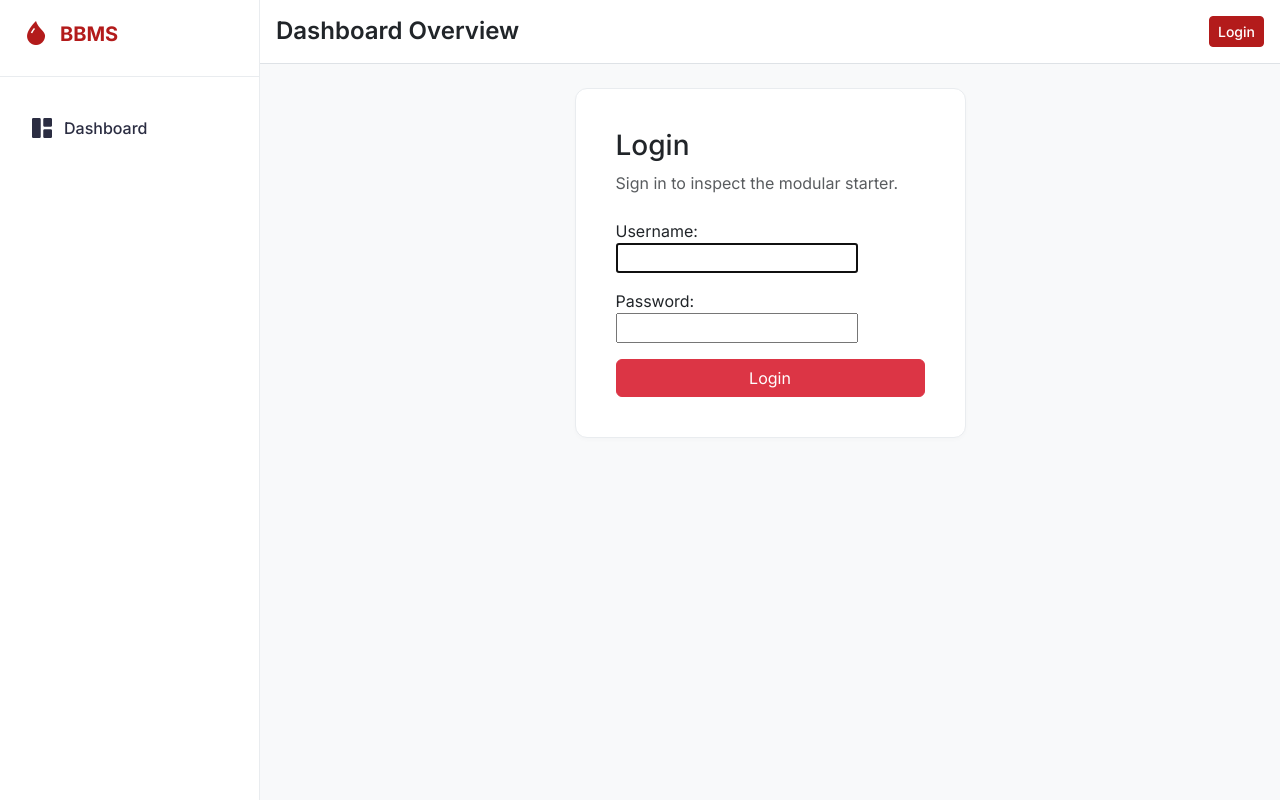
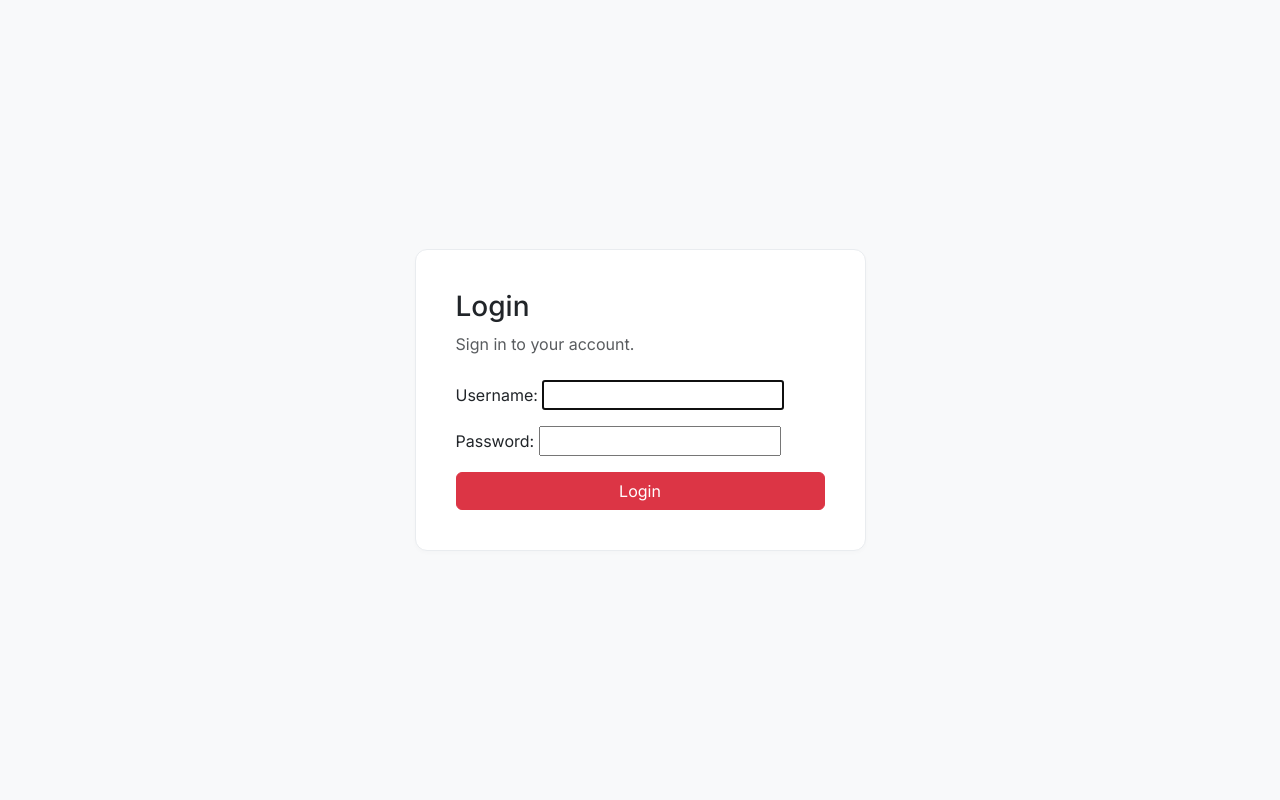
Before and after one commit to Coder-0X/BBMS, a Django app: page /login/ in a window 1280 px wide. Run offline with Django 5.2, Linux system fonts and the light colour scheme; some libraries are stand-ins or nearby versions.

Commit message:
style(ui): improve layout alignment, clean up form help texts and unused templates

```diff
--- a/blood_bank_system/settings.py
+++ b/blood_bank_system/settings.py
@@ -1,4 +1,4 @@
-"""Settings for the modular Blood Bank starter."""
+"""Settings for the Blood Bank Management System."""
 
 from pathlib import Path
 import os
--- a/db/schema.sql
+++ b/db/schema.sql
@@ -1,4 +1,4 @@
--- Blood Bank Modular Starter schema reference
+-- Blood Bank Management System schema reference
 -- NOTE: This file is a hand-written reference only. It is NOT executed by
 -- Django and has not been kept in sync with the real model changes made
 -- for component separation, auto-expiry, and the crossmatch workflow.
--- a/donors/models.py
+++ b/donors/models.py
@@ -47,11 +47,7 @@ class Donor(models.Model):
 class Donation(models.Model):
     donation_code = models.CharField(max_length=30, unique=True, blank=True)
     donor = models.ForeignKey(Donor, on_delete=models.CASCADE)
-    donation_datetime = models.DateTimeField(
-        help_text='Exact date/time the blood was drawn from the donor. '
-        'This is the reference point used to calculate expiry for every '
-        'component split from this donation.',
-    )
+    donation_datetime = models.DateTimeField()
     quantity_ml = models.PositiveIntegerField(
         help_text='Total whole-blood volume collected, in mL.',
     )
--- a/lab/forms.py
+++ b/lab/forms.py
@@ -25,9 +25,9 @@ class BloodTestForm(BootstrapFormMixin, forms.ModelForm):
         )
         if 'abo_group' in self.fields:
             self.fields['abo_group'].help_text = (
-                'Confirmed ABO group from lab testing. Authoritative and updates the donor record.'
+                'Confirmed ABO group from lab testing.'
             )
         if 'rh_factor' in self.fields:
             self.fields['rh_factor'].help_text = (
-                'Confirmed Rh factor from lab testing. Authoritative and updates the donor record.'
+                'Confirmed Rh factor from lab testing.'
             )
--- a/static/css/style.css
+++ b/static/css/style.css
@@ -239,3 +239,17 @@ h1, h2, h3, h4, h5, h6 {
 .bb-table tbody tr:hover {
   background-color: var(--bb-bg-main);
 }
+
+/* Page Header Layout */
+.bb-page-head {
+  display: flex;
+  flex-direction: column;
+  gap: 1rem;
+}
+@media (min-width: 768px) {
+  .bb-page-head {
+    flex-direction: row;
+    justify-content: space-between;
+    align-items: flex-end;
+  }
+}
--- a/templates/auth/login.html
+++ b/templates/auth/login.html
@@ -1,12 +1,12 @@
-{% extends 'base.html' %}
+{% extends 'base_auth.html' %}
 
 {% block content %}
-<div class="row justify-content-center align-items-center min-vh-75">
+<div class="row justify-content-center">
   <div class="col-lg-5 col-md-7">
     <div class="card bb-card p-4">
       <div class="card-body">
         <h1 class="h3 bb-section-title mb-2">Login</h1>
-        <p class="text-muted mb-4">Sign in to inspect the modular starter.</p>
+        <p class="text-muted mb-4">Sign in to your account.</p>
         <form method="post">
           {% csrf_token %}
           {{ form.as_p }}
--- /dev/null
+++ b/templates/base_auth.html
@@ -0,0 +1,46 @@
+{% load static %}
+<!doctype html>
+<html lang="en">
+<head>
+  <meta charset="utf-8">
+  <meta name="viewport" content="width=device-width, initial-scale=1">
+  <title>Blood Bank Management System - Login</title>
+
+  <!-- Google Fonts: Inter -->
+  <link rel="preconnect" href="https://fonts.googleapis.com">
+  <link rel="preconnect" href="https://fonts.gstatic.com" crossorigin>
+  <link href="https://fonts.googleapis.com/css2?family=Inter:wght@300;400;500;600;700&display=swap" rel="stylesheet">
+
+  <link href="https://cdn.jsdelivr.net/npm/bootstrap@5.3.3/dist/css/bootstrap.min.css" rel="stylesheet">
+  <link rel="stylesheet" href="https://cdn.jsdelivr.net/npm/bootstrap-icons@1.11.1/font/bootstrap-icons.css">
+  <link href="{% static 'css/style.css' %}" rel="stylesheet">
+  <style>
+    body {
+      background-color: var(--bb-bg-main);
+      display: flex;
+      align-items: center;
+      justify-content: center;
+      min-height: 100vh;
+    }
+  </style>
+</head>
+<body>
+  <div class="container">
+    {% if messages %}
+      <div class="row justify-content-center mb-4">
+        <div class="col-lg-5 col-md-7">
+          {% for message in messages %}
+            <div class="alert {% if message.tags %}alert-{{ message.tags }}{% else %}alert-info{% endif %} alert-dismissible fade show" role="alert">
+              {{ message }}
+              <button type="button" class="btn-close" data-bs-dismiss="alert" aria-label="Close"></button>
+            </div>
+          {% endfor %}
+        </div>
+      </div>
+    {% endif %}
+
+    {% block content %}{% endblock %}
+  </div>
+  <script src="https://cdn.jsdelivr.net/npm/bootstrap@5.3.3/dist/js/bootstrap.bundle.min.js"></script>
+</body>
+</html>
--- a/templates/donors/confirm_delete.html
+++ /dev/null
@@ -1,6 +0,0 @@
-{% extends 'base.html' %}
-
-{% block content %}
-<h1 class="h3 bb-section-title mb-3">Delete Donor</h1>
-<div class="card bb-card"><div class="card-body"><p class="mb-0">Delete confirmation starter page.</p></div></div>
-{% endblock %}
--- a/templates/donors/list.html
+++ /dev/null
@@ -1,6 +0,0 @@
-{% extends 'base.html' %}
-
-{% block content %}
-<h1 class="h3 bb-section-title mb-3">Donors</h1>
-<div class="card bb-card"><div class="card-body"><p class="mb-0">Donor list starter page.</p></div></div>
-{% endblock %}
--- a/templates/inventory/component_list.html
+++ /dev/null
@@ -1,6 +0,0 @@
-{% extends 'base.html' %}
-
-{% block content %}
-<h1 class="h3 bb-section-title mb-3">Blood Components</h1>
-<div class="card bb-card"><div class="card-body"><p class="mb-0">Component list starter page.</p></div></div>
-{% endblock %}
--- a/templates/inventory/list.html
+++ /dev/null
@@ -1,6 +0,0 @@
-{% extends 'base.html' %}
-
-{% block content %}
-<h1 class="h3 bb-section-title mb-3">Inventory</h1>
-<div class="card bb-card"><div class="card-body"><p class="mb-0">Inventory list starter page.</p></div></div>
-{% endblock %}
--- a/templates/patients/issue_list.html
+++ /dev/null
@@ -1,6 +0,0 @@
-{% extends 'base.html' %}
-
-{% block content %}
-<h1 class="h3 bb-section-title mb-3">Blood Issues</h1>
-<div class="card bb-card"><div class="card-body"><p class="mb-0">Issue list starter page.</p></div></div>
-{% endblock %}
--- a/templates/patients/list.html
+++ /dev/null
@@ -1,6 +0,0 @@
-{% extends 'base.html' %}
-
-{% block content %}
-<h1 class="h3 bb-section-title mb-3">Patients</h1>
-<div class="card bb-card"><div class="card-body"><p class="mb-0">Patient list starter page.</p></div></div>
-{% endblock %}
--- a/templates/staff/list.html
+++ /dev/null
@@ -1,6 +0,0 @@
-{% extends 'base.html' %}
-
-{% block content %}
-<h1 class="h3 bb-section-title mb-3">Staff</h1>
-<div class="card bb-card"><div class="card-body"><p class="mb-0">Staff profile starter page.</p></div></div>
-{% endblock %}
```
Also changed, not shown: donors/forms.py (+3 -7 lines), patients/forms.py (+4 -10 lines).
